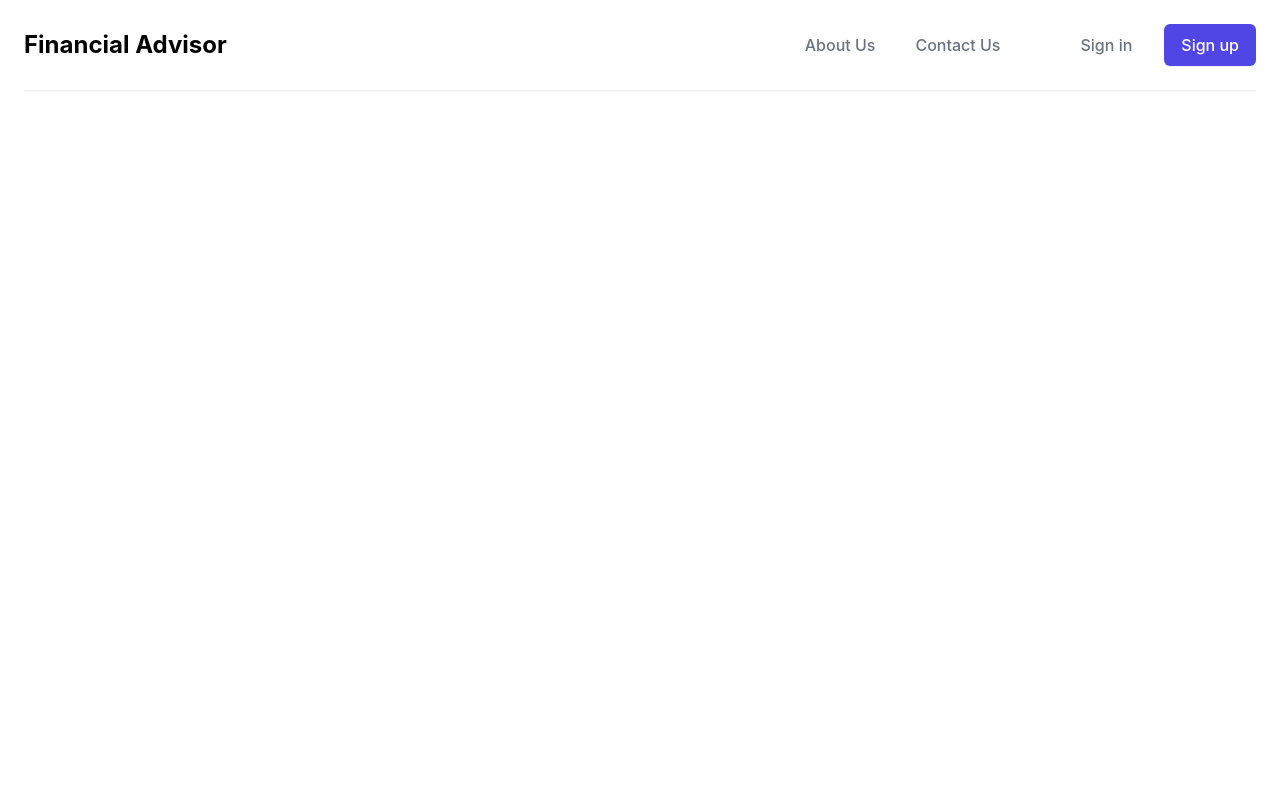
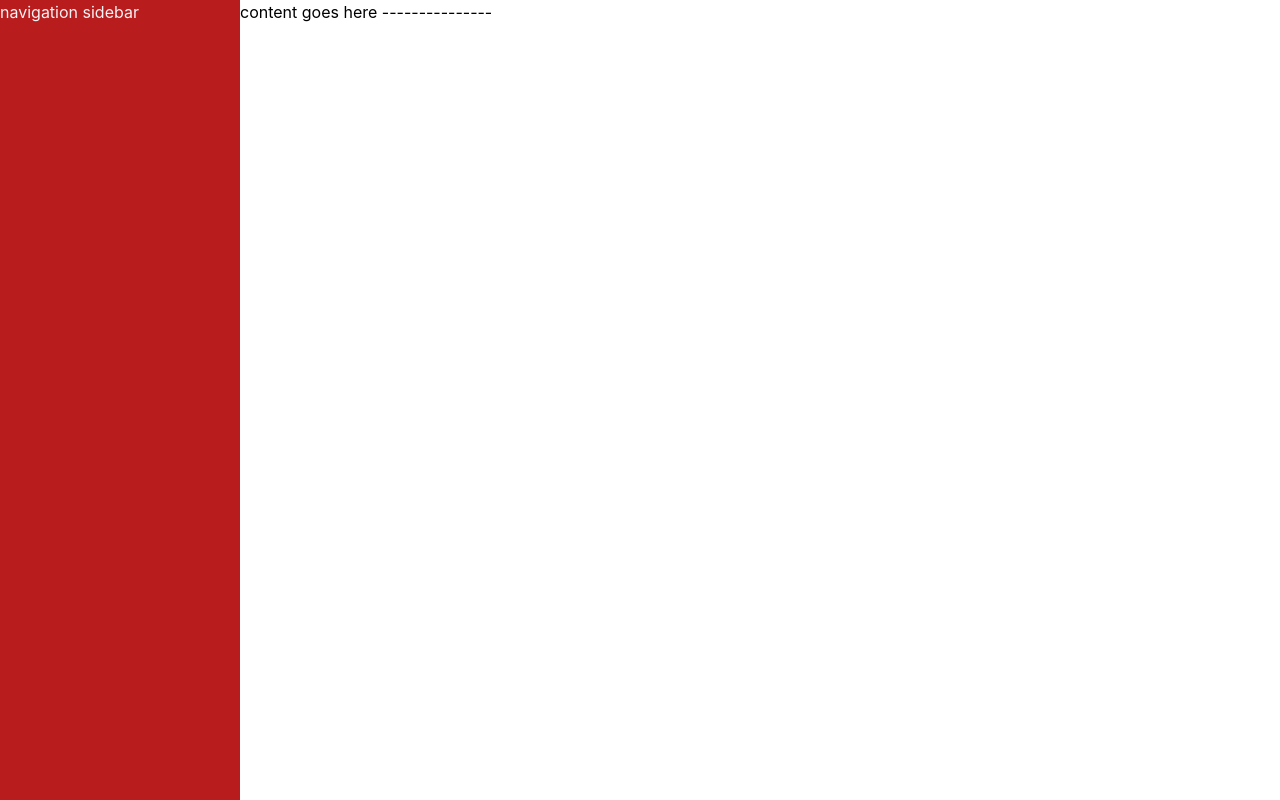
Before and after one commit to AMLCapstoneProjectTerm3/financial-advisor-frontend, a React (Create React App) app: page / in a window 1280 px wide. Built offline with nearby package versions, Linux system fonts and the light colour scheme.

Commit message:
sidebar and content seperated

```diff
--- a/src/App.js
+++ b/src/App.js
@@ -1,10 +1,19 @@
-import './App.css';
-import NavBar from './components/NavBar';
+import "./App.css";
+import NavBar from "./components/NavBar";
 
 function App() {
   return (
-    <div>
-      <NavBar />
+    <div className="root-body">
+      <div className="relative min-h-screen flex">
+        {/* sidebar navigation goes here ---------- */}
+        <div className="relative nav w-60 bg-red-700 text-gray-100">
+          navigation sidebar
+        </div>
+        {/* mobile screen here ----------- */}
+        <div className="conten flex-1">
+        content goes here ---------------
+        </div>
+      </div>
     </div>
   );
 }
```
